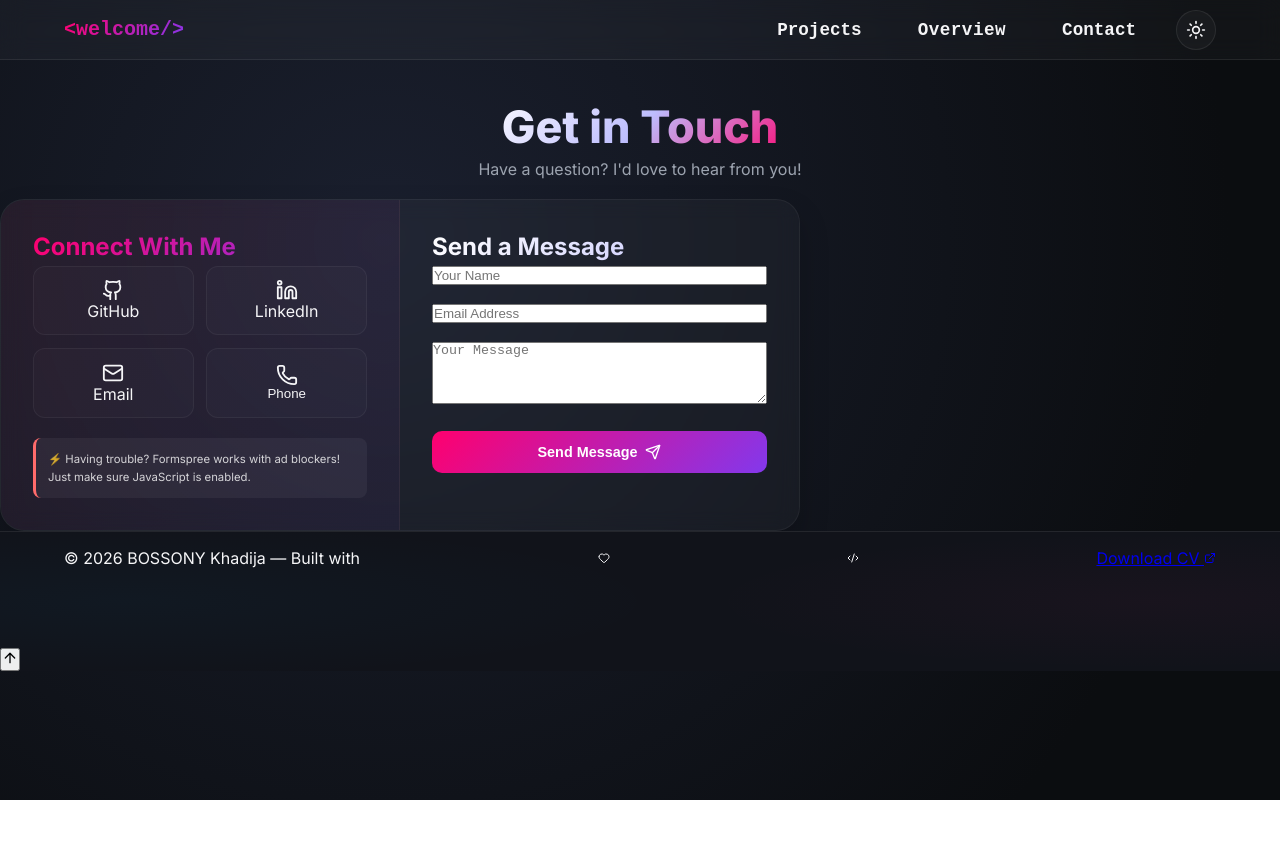
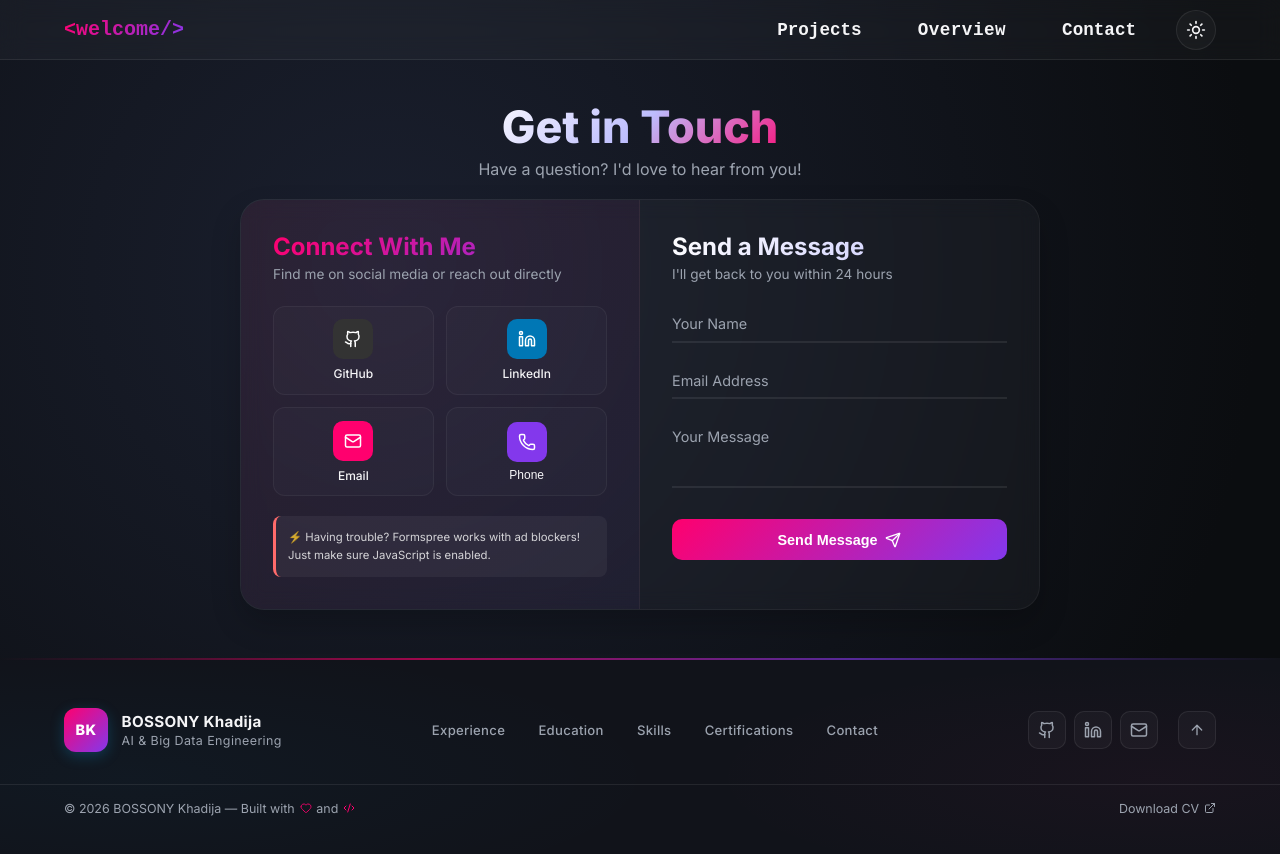
Before and after one commit to indexkboss/portfolio, a React (Vite) app: page /Contact in a window 1280 px wide. Shown: the top 854 px of the page. Before the commit the page ends 800 px from the top, so only its background shows below. Built offline with nearby package versions, Linux system fonts and the light colour scheme; no server answers.

Commit message:
fixed page contact2

```diff
--- a/src/pages/Contact.jsx
+++ b/src/pages/Contact.jsx
@@ -1,5 +1,6 @@
 import { useState, useEffect } from "react";
 import { motion } from "framer-motion";
+import { Link, useNavigate } from "react-router-dom";
 import {
   Mail,
   Phone,
@@ -19,13 +20,11 @@ import "./Contact.css";
 import Navbar from "../components/Navbar";
 
 const Contact = () => {
-  // Debug: Log to see if env variable is loading
+  const navigate = useNavigate();
+
+  // Formspree setup
   console.log("Env variable:", import.meta.env.VITE_FORMSPREE_ID);
-
-  // Get Formspree ID from env
   const formspreeId = import.meta.env.VITE_FORMSPREE_ID;
-
-  // Check if ID exists, otherwise use a fallback for testing
   const [state, handleSubmit] = useForm(formspreeId || "mzdaqoer");
 
   const [formData, setFormData] = useState({
@@ -38,11 +37,12 @@ const Contact = () => {
   const [errorMessage, setErrorMessage] = useState("");
   const [configError, setConfigError] = useState(false);
 
-  // Check for configuration errors on mount
+  /* ======================
+     CHECK CONFIGURATION
+  ====================== */
   useEffect(() => {
     if (!formspreeId) {
       console.error("Formspree ID is missing! Check your .env file.");
-      console.log("Make sure you have: VITE_FORMSPREE_ID=your_id_here");
       setConfigError(true);
       setErrorMessage("Contact form configuration error. Please try again later.");
     } else {
@@ -98,7 +98,7 @@ const Contact = () => {
   };
 
   /* ======================
-     HANDLE FORMSPREE STATE CHANGES
+     HANDLE FORMSPREE STATE
   ====================== */
   useEffect(() => {
     if (state.succeeded) {
@@ -143,6 +143,28 @@ const Contact = () => {
   }, [submitStatus]);
 
   /* ======================
+     SCROLL TO SECTION
+  ====================== */
+  const scrollToSection = (sectionId) => {
+    if (window.location.pathname !== '/') {
+      navigate("/", { state: { sectionId } });
+      return;
+    }
+
+    const element = document.getElementById(sectionId);
+    if (element) {
+      const navbarHeight = 80;
+      const elementPosition = element.getBoundingClientRect().top + window.scrollY;
+      const offsetPosition = elementPosition - navbarHeight;
+
+      window.scrollTo({
+        top: offsetPosition,
+        behavior: 'smooth'
+      });
+    }
+  };
+
+  /* ======================
      CONTACT ICONS
   ====================== */
   const contactIcons = [
@@ -150,21 +172,25 @@ const Contact = () => {
       icon: <Github size={22} />,
       label: "GitHub",
       url: "https://github.com/indexkboss",
+      color: "#333",
     },
     {
       icon: <Linkedin size={22} />,
       label: "LinkedIn",
       url: "https://www.linkedin.com/in/khadijabossony",
+      color: "#0077B5",
     },
     {
       icon: <Mail size={22} />,
       label: "Email",
       url: "mailto:bossonykhadijae@gmail.com",
+      color: "#FF006E",
     },
     {
       icon: <Phone size={22} />,
       label: "Phone",
       onClick: () => (window.location.href = "tel:+212679101440"),
+      color: "#8338EC",
     },
   ];
 
@@ -204,17 +230,7 @@ const Contact = () => {
             bossonykhadijae@gmail.com
           </a>
         </div>
-        <footer className="footer-main">
-          <div className="footer-bottom">
-            © 2026 BOSSONY Khadija — Built with <Heart size={12} /> <Code2 size={12} />
-            <a href="/CVPortfolio.pdf" download>
-              Download CV <ExternalLink size={12} />
-            </a>
-          </div>
-          <button onClick={() => window.scrollTo({ top: 0, behavior: "smooth" })}>
-            <ArrowUp size={16} />
-          </button>
-        </footer>
+        <Footer scrollToSection={scrollToSection} />
       </div>
     );
   }
@@ -228,39 +244,65 @@ const Contact = () => {
         className="contact-header-new"
         initial={{ opacity: 0, y: 20 }}
         animate={{ opacity: 1, y: 0 }}
+        transition={{ duration: 0.6 }}
       >
         <h1>Get in Touch</h1>
         <p>Have a question? I'd love to hear from you!</p>
       </motion.div>
 
-      {/* CARD */}
+      {/* SPLIT CARD */}
+      <motion.div
+        className="split-card-container"
+        initial={{ opacity: 0, y: 30 }}
+        animate={{ opacity: 1, y: 0 }}
+        transition={{ duration: 0.6, delay: 0.2 }}
+      >
         <div className="split-card">
-        {/* LEFT */}
+          {/* LEFT SIDE - CONNECT */}
           <div className="split-card-left">
             <h3>Connect With Me</h3>
+            <p>Find me on social media or reach out directly</p>
 
             <div className="icons-grid">
               {contactIcons.map((item, index) =>
                 item.url ? (
-                <a
+                  <motion.a
                     key={index}
                     href={item.url}
                     target="_blank"
                     rel="noopener noreferrer"
                     className="icon-item"
+                    whileHover={{ y: -3, scale: 1.05 }}
+                    whileTap={{ scale: 0.95 }}
+                  >
+                    <div
+                      className="icon-circle"
+                      data-type={item.label.toLowerCase()}
                     >
                       {item.icon}
-                  <span>{item.label}</span>
-                </a>
+                    </div>
+                    <span className="icon-label">
+                      {item.label}
+                    </span>
+                  </motion.a>
                 ) : (
-                <button
+                  <motion.button
                     key={index}
                     onClick={item.onClick}
                     className="icon-item"
+                    whileHover={{ y: -3, scale: 1.05 }}
+                    whileTap={{ scale: 0.95 }}
+                  >
+                    <div
+                      className="icon-circle"
+                      data-type={item.label.toLowerCase()}
                     >
                       {item.icon}
-                  <span>{item.label}</span>
-                </button>
+                    </div>
+                    <span className="icon-label">
+                      {item.label}
+                    </span>
+                  </motion.button>
                 )
               )}
             </div>
@@ -273,93 +315,184 @@ const Contact = () => {
             </div>
           </div>
 
-        {/* FORM */}
+          {/* RIGHT SIDE - FORM */}
           <div className="split-card-right">
             <h3>Send a Message</h3>
+            <p>I'll get back to you within 24 hours</p>
 
             <form onSubmit={onSubmit} className="split-form">
+              <div className="split-form-group">
                 <input
                   type="text"
+                  id="name"
                   name="name"
                   value={formData.name}
                   onChange={handleChange}
-              placeholder="Your Name"
                   required
+                  placeholder=" "
                 />
+                <label htmlFor="name">Your Name</label>
+              </div>
 
+              <div className="split-form-group">
                 <input
                   type="email"
+                  id="email"
                   name="email"
                   value={formData.email}
                   onChange={handleChange}
-              placeholder="Email Address"
                   required
+                  placeholder=" "
                 />
+                <label htmlFor="email">Email Address</label>
+              </div>
 
+              <div className="split-form-group">
                 <textarea
+                  id="message"
                   name="message"
                   value={formData.message}
                   onChange={handleChange}
-              placeholder="Your Message"
-              rows="4"
                   required
+                  placeholder=" "
+                  rows="3"
                 />
+                <label htmlFor="message">Your Message</label>
+              </div>
 
-            <input
-              type="hidden"
-              name="_replyto"
-              value={formData.email}
-            />
-
-            <input
-              type="hidden"
-              name="_subject"
-              value={`New message from ${formData.name}`}
-            />
+              {/* Hidden fields for Formspree */}
+              <input type="hidden" name="_replyto" value={formData.email} />
+              <input type="hidden" name="_subject" value={`New message from ${formData.name}`} />
 
               <motion.button
                 type="submit"
+                className="split-submit-btn"
                 disabled={state.submitting}
-              className="split-submit-btn"
+                whileHover={{ scale: 1.02 }}
+                whileTap={{ scale: 0.98 }}
               >
-              {state.submitting ? "Sending..." : "Send Message"}
-              <Send size={16} />
+                {state.submitting ? (
+                  <span className="sending">Sending...</span>
+                ) : (
+                  <>
+                    Send Message <Send size={16} />
+                  </>
+                )}
               </motion.button>
 
               {submitStatus === "success" && (
-              <div className="success-message-split">
+                <motion.div
+                  className="success-message-split"
+                  initial={{ opacity: 0, y: 10 }}
+                  animate={{ opacity: 1, y: 0 }}
+                >
                   <MessageCircle size={18} />
-                <span>Message sent successfully! I'll get back to you soon. ✅</span>
-              </div>
+                  <span className="span-message-succ">
+                    Message sent successfully! I'll get back to you soon. ✅
+                  </span>
+                </motion.div>
               )}
 
               {submitStatus === "error" && (
-              <div className="error-message-split">
+                <motion.div
+                  className="error-message-split"
+                  initial={{ opacity: 0, y: 10 }}
+                  animate={{ opacity: 1, y: 0 }}
+                >
                   <MessageCircle size={18} />
                   <span>{errorMessage}</span>
-              </div>
+                </motion.div>
               )}
             </form>
           </div>
         </div>
+      </motion.div>
 
       {/* FOOTER */}
+      <Footer scrollToSection={scrollToSection} />
+    </div>
+  );
+};
+
+// Separate Footer Component for reusability
+const Footer = ({ scrollToSection }) => (
   <footer className="footer-main">
-        <div className="footer-bottom">
-          © 2026 BOSSONY Khadija — Built with <Heart size={12} /> <Code2 size={12} />
-          <a href="/CVPortfolio.pdf" download>
-            Download CV <ExternalLink size={12} />
+    <div className="footer-gradient-line" />
+
+    <div className="footer-inner">
+      <motion.div
+        className="footer-brand"
+        initial={{ opacity: 0, y: 16 }}
+        whileInView={{ opacity: 1, y: 0 }}
+        viewport={{ once: true }}
+      >
+        <span className="footer-logo">BK</span>
+        <div>
+          <p className="footer-name">BOSSONY Khadija</p>
+          <p className="footer-tagline">AI & Big Data Engineering</p>
+        </div>
+      </motion.div>
+
+      <motion.nav
+        className="footer-nav"
+        initial={{ opacity: 0, y: 16 }}
+        whileInView={{ opacity: 1, y: 0 }}
+        viewport={{ once: true }}
+      >
+        <a onClick={() => scrollToSection('experience')} className="footer-nav-link" style={{ cursor: 'pointer' }}>
+          Experience
+        </a>
+        <a onClick={() => scrollToSection('education')} className="footer-nav-link" style={{ cursor: 'pointer' }}>
+          Education
+        </a>
+        <a onClick={() => scrollToSection('skills')} className="footer-nav-link" style={{ cursor: 'pointer' }}>
+          Skills
+        </a>
+        <a onClick={() => scrollToSection('certifications')} className="footer-nav-link" style={{ cursor: 'pointer' }}>
+          Certifications
+        </a>
+        <Link to="/Contact" className="footer-nav-link">
+          Contact
+        </Link>
+      </motion.nav>
+
+      <motion.div
+        className="footer-right"
+        initial={{ opacity: 0, y: 16 }}
+        whileInView={{ opacity: 1, y: 0 }}
+        viewport={{ once: true }}
+      >
+        <div className="footer-socials">
+          <a href="https://github.com/indexkboss" target="_blank" rel="noopener noreferrer" className="footer-social-btn">
+            <Github size={18} />
+          </a>
+          <a href="https://linkedin.com/in/khadijabossony" target="_blank" rel="noopener noreferrer" className="footer-social-btn">
+            <Linkedin size={18} />
+          </a>
+          <a href="mailto:bossonykhadijae@gmail.com" className="footer-social-btn">
+            <Mail size={18} />
           </a>
         </div>
 
         <button
+          className="footer-top-btn"
           onClick={() => window.scrollTo({ top: 0, behavior: "smooth" })}
         >
           <ArrowUp size={16} />
         </button>
+      </motion.div>
+    </div>
+
+    <div className="footer-bottom">
+      <span className="footer-copy">
+        © 2026 BOSSONY Khadija — Built with <Heart size={12} className="footer-heart" /> and{" "}
+        <Code2 size={12} className="footer-code" />
+      </span>
+      <a href="/CVPortfolio.pdf" download className="footer-cv-link">
+        Download CV <ExternalLink size={12} />
+      </a>
+    </div>
   </footer>
-    </div>
 );
-};
 
 export default Contact;
```
Lines whose indentation alone changed are shown as unchanged.
